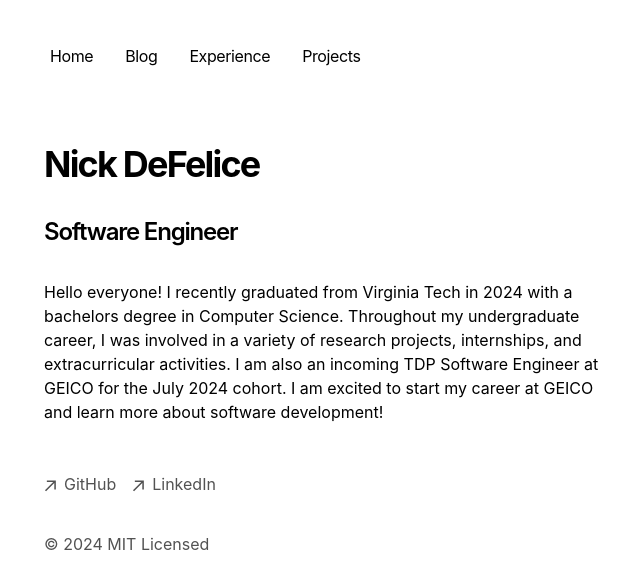
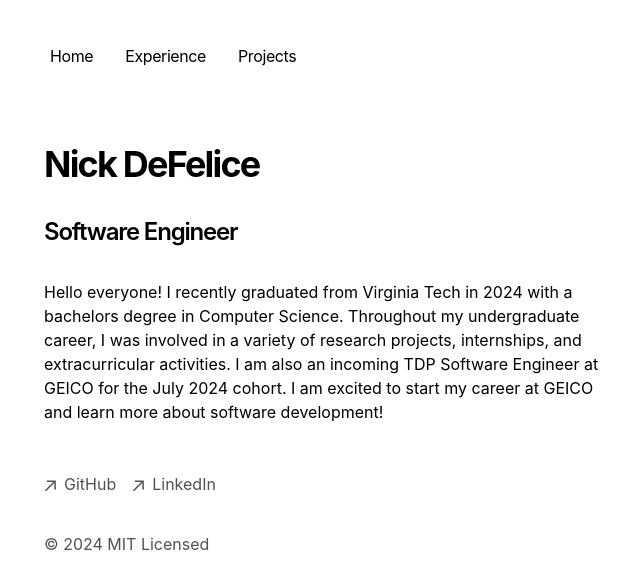
Before and after one commit to ndefelice/Portfolio, a Next.js app in the folder portfolio/: page / in a window 1280 px wide. Shown: the top 588 px of the page, without its empty margins (308-948 px from the left). Built offline with nearby package versions, Linux system fonts and the light colour scheme.

Commit message:
Remove blog page

```diff
--- a/portfolio/app/components/nav.tsx
+++ b/portfolio/app/components/nav.tsx
@@ -3,9 +3,6 @@ import Link from 'next/link'
 const navItems = {
   '/': {
     name: 'Home',
-  },
-  '/blog': {
-    name: 'Blog',
   },
   '/experience': {
     name: 'Experience',
```
